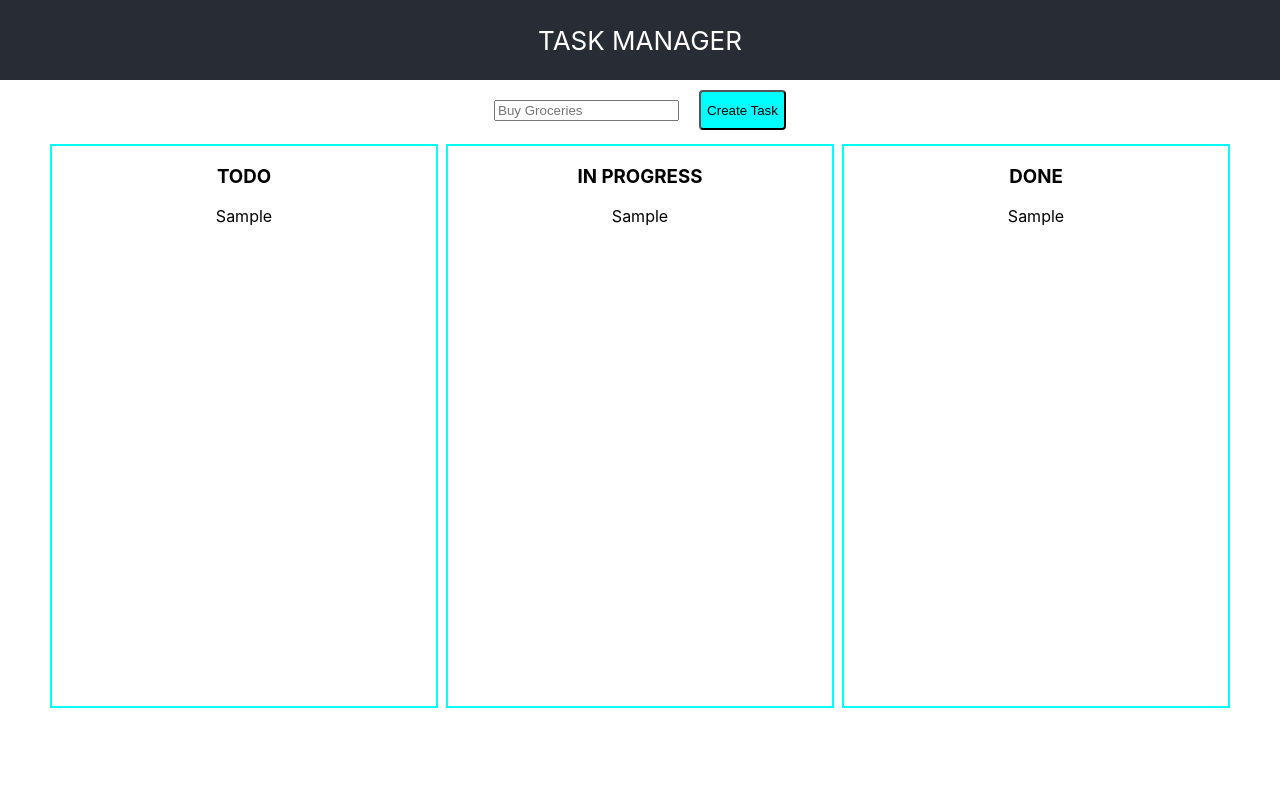
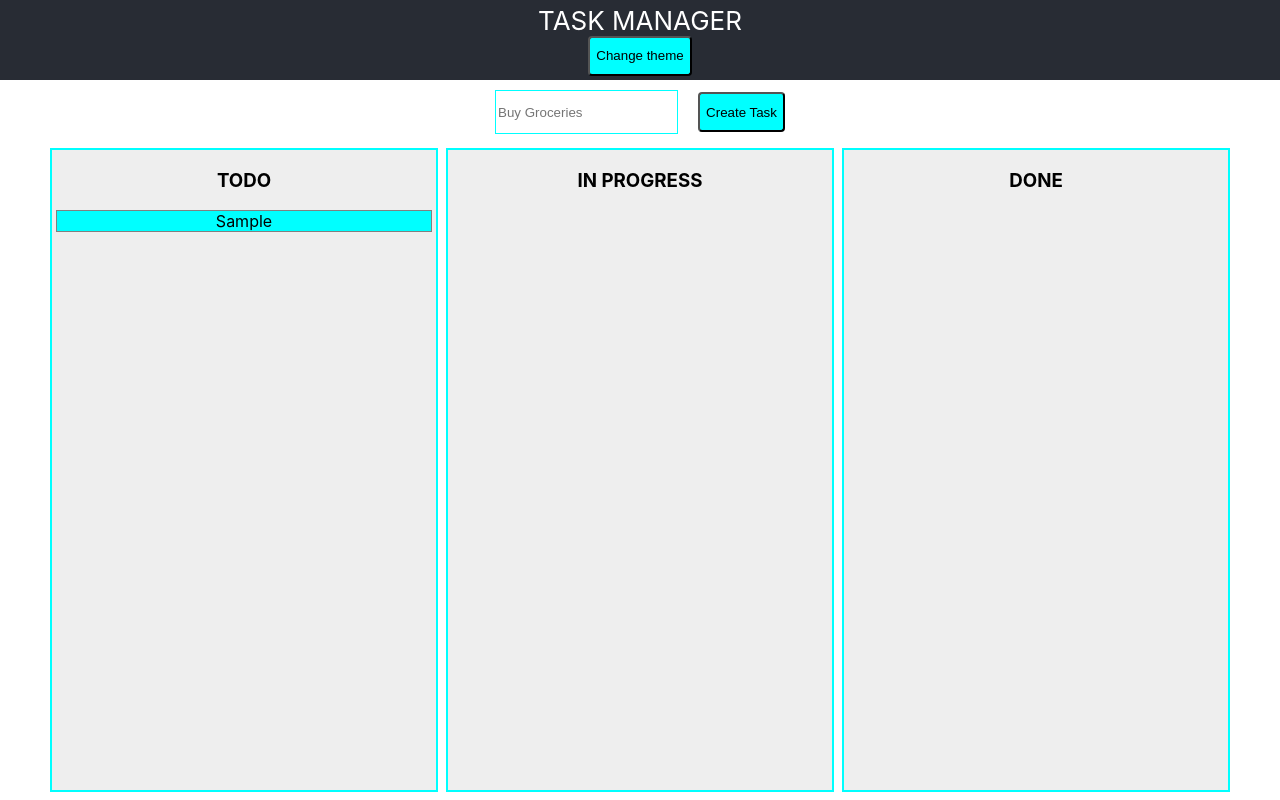
Before and after one commit to rishika-reddy-p/taskmanager, a React (Create React App) app: page / in a window 1280 px wide. Both pictures are taken after typing "Sample" into the empty fields and a click on the button "Create Task". Built offline with nearby package versions, Linux system fonts and the light colour scheme.

Commit message:
Added drag&drop functionality and theme changes

```diff
--- a/src/App.js
+++ b/src/App.js
@@ -2,27 +2,31 @@ import "./App.css";
 import React from "react";
 import CreateTask from "./components/CreateTask";
 import TasksContainer from "./components/TasksContainer";
-
-// [
-//   {
-//     task: 'Buy milk',
-//     state: 'TO_DO'
-//   },
-//   {
-//     task: 'Exercise',
-//     state: 'DONE'
-//   },
-//   {
-//     task: 'Read AH',
-//     state: 'IN_PROGRESS'
-//   }
-// ]
+import { ThemeContext, themes } from "./ThemeContext";
+import Button from "../src/common/components/Button";
 
 class App extends React.Component {
+  constructor(props) {
+    super(props);
+    this.state = {
+      theme: themes.light,
+    };
+
+    this.toggleTheme = () => {
+      this.setState((state) => ({
+        theme: state.theme === themes.dark ? themes.light : themes.dark,
+      }));
+    };
+  }
+
   render() {
     return (
+      <ThemeContext.Provider value={this.state.theme}>
         <div className="App">
-        <div className="App-header">TASK MANAGER</div>
+          <div className="App-header">
+            TASK MANAGER
+            <Button onClick={this.toggleTheme}>Change theme</Button>
+          </div>
           <CreateTask />
           <div className="AllTasksContainer">
             <TasksContainer title="TODO" />
@@ -30,6 +34,7 @@ class App extends React.Component {
             <TasksContainer title="DONE" />
           </div>
         </div>
+      </ThemeContext.Provider>
     );
   }
 }
--- /dev/null
+++ b/src/ThemeContext.js
@@ -0,0 +1,16 @@
+import React from "react";
+
+export const themes = {
+  light: {
+    foreground: "#000000",
+    background: "#eeeeee",
+  },
+  dark: {
+    foreground: "#ffffff",
+    background: "#899499",
+  },
+};
+
+export const ThemeContext = React.createContext(
+  themes.dark
+);
--- a/src/common/constants/index.js
+++ b/src/common/constants/index.js
@@ -1,5 +1,5 @@
 export const TASK_STATUS = {
-    TODO: "toDo",
-    INPROGRESS: "inProgress",
-    DONE: "done"
+    TODO: "TODO",
+    INPROGRESS: "IN PROGRESS",
+    DONE: "DONE"
 }
--- a/src/components/CreateTask/CreateTask.css
+++ b/src/components/CreateTask/CreateTask.css
@@ -5,4 +5,6 @@
 
 .CreateTaskInputBar{
     margin-right: 20px;
+    min-height: 40px;
+    border: 1px solid aqua
 }
--- a/src/components/CreateTask/index.js
+++ b/src/components/CreateTask/index.js
@@ -10,7 +10,6 @@ class CreateTask extends React.Component {
   constructor(props) {
     super(props);
     this.state = { task: "" };
-
     this.handleTaskInputChange = this.handleTaskInputChange.bind(this);
     this.handleCreateTask = this.handleCreateTask.bind(this);
   }
--- /dev/null
+++ b/src/components/Task/Task.css
@@ -0,0 +1,4 @@
+.Task {
+    margin: 4px;
+    border: 1px solid grey;
+}
--- /dev/null
+++ b/src/components/Task/index.js
@@ -0,0 +1,25 @@
+import "./Task.css";
+import React from "react";
+
+class Task extends React.Component {
+    handleDragStart(e, id){
+        e.dataTransfer.setData("id", id)
+    }
+  render() {
+    return (
+      <div
+        className={"Task"}
+        style={{ backgroundColor: "aqua" }}
+        key={this.props.id}
+        draggable
+        onDragStart={(e) => {
+          this.handleDragStart(e, this.props.id);
+        }}
+      >
+        {this.props.name}
+      </div>
+    );
+  }
+}
+
+export default Task;
--- a/src/components/TasksContainer/TasksContainer.css
+++ b/src/components/TasksContainer/TasksContainer.css
@@ -1,6 +1,6 @@
 .Container {
     border: 2px solid aqua;
-    height: 70vh;
+    height: 80vh;
     width: 30vw;
     margin: 4px;
 }
--- a/src/components/TasksContainer/index.js
+++ b/src/components/TasksContainer/index.js
@@ -1,29 +1,55 @@
 import "./TasksContainer.css";
 import React from "react";
 import { connect } from "react-redux";
+import Task from "../Task";
+import {moveTask} from "../../redux/actions";
+import {ThemeContext} from "../../ThemeContext";
 
 class TasksContainer extends React.Component {
+  handleDragOver(event) {
+    event.preventDefault();
+  }
+  handleDrop(event, status) {
+    const droppedTaskId = event.dataTransfer.getData("id");
+    let tempTasks = this.props.tasks.map((item) => {
+      if(item.id == droppedTaskId) {
+        const tempItem = {id: item.id, task: {name: item.task.name, status: status}}
+        return tempItem
+      } else {
+        return item
+      }
+    });
+    this.props.moveTask(tempTasks)
+
+  }
   render() {
+    let theme = this.context;
     return (
-      <div className="Container">
+      <div
+        className="Container"
+        style={{backgroundColor: theme.background}}
+        onDragOver={(e) => {
+          this.handleDragOver(e);
+        }}
+        onDrop={(e) => {this.handleDrop(e, this.props.title)}}
+      >
         <h3>{this.props.title}</h3>
-        {this.props.tasks && this.props.tasks.length
-          && this.props.tasks.map((todo, index) => {
-              return <div>{todo.task.name}</div>;
-            })
-          }
+        {this.props.tasks && this.props.tasks.length > 0 &&
+          this.props.tasks.map((todo) => {
+            return (todo.task.status && todo.task.status === this.props.title) ? (
+              <Task name={todo.task.name} id={todo.id} />
+            ) : null;
+          })}
       </div>
     );
   }
 }
 
+TasksContainer.contextType = ThemeContext;
+
 const mapStateToProps = (state) => {
-  const { byIds, allIds } = state.tasks || {};
-  const tasks =
-    allIds && allIds.length
-      ? allIds.map((id) => (byIds ? { ...byIds[id], id } : null))
-      : null;
-  return { tasks };
+  const { byIds } = state.tasks || {};
+  return { tasks: byIds };
 };
 
-export default connect(mapStateToProps)(TasksContainer);
+export default connect(mapStateToProps, {moveTask})(TasksContainer);
--- a/src/redux/actionTypes.js
+++ b/src/redux/actionTypes.js
@@ -1,4 +1,2 @@
 export const ADD_TASK_IN_TODO = "ADD TASK IN TODO";
-export const MOVE_TASK_TO_INPROGRESS = "MOVE TASK TO INPROGRESS";
-export const MOVE_TASK_TO_DONE = "MOVE TASK TO DONE";
-export const MOVE_TASK_TO_TODO = "MOVE TASK TO TODO";
+export const MOVE_TASK = "MOVE TASK";
--- a/src/redux/actions.js
+++ b/src/redux/actions.js
@@ -1,4 +1,4 @@
-import { ADD_TASK_IN_TODO } from "./actionTypes";
+import { ADD_TASK_IN_TODO, MOVE_TASK } from "./actionTypes";
 
 let nextTodoId = 0;
 
@@ -9,3 +9,8 @@ export const addTaskInToDo = task => ({
     task
   }
 });
+
+export const moveTask = payload => ({
+  type: MOVE_TASK,
+  payload: payload
+})
--- a/src/redux/reducers/tasks.js
+++ b/src/redux/reducers/tasks.js
@@ -1,23 +1,25 @@
-import { ADD_TASK_IN_TODO } from "../actionTypes";
+import { ADD_TASK_IN_TODO, MOVE_TASK } from "../actionTypes";
 
 const initialState = {
-  allIds: [],
-  byIds: {}
+  byIds: []
 };
 
 export default function(state = initialState, action) {
   switch (action.type) {
     case ADD_TASK_IN_TODO: {
-      const { id, task } = action.payload;
       return {
         ...state,
-        allIds: [...state.allIds, id],
-        byIds: {
+        byIds: [
           ...state.byIds,
-          [id]: {
-            task,
-          }
-        }
+          {...action.payload}
+        ]
+      };
+    }
+
+    case MOVE_TASK: {
+      return {
+        ...state,
+        byIds: action.payload.map(obj => ({...obj}))
       };
     }
 
```
Also changed, not shown: 1 other file (tests, documents, lock files or other folders). Lines whose indentation alone changed are shown as unchanged.
